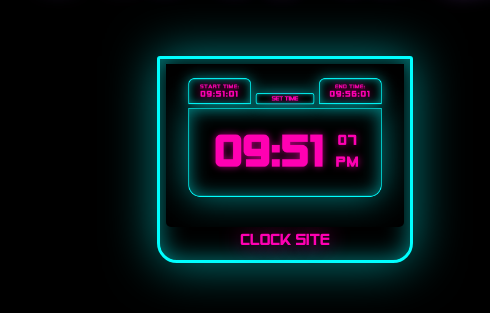
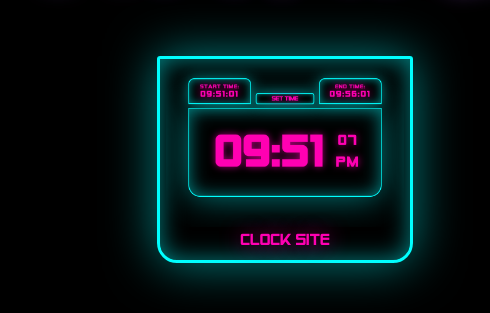
Before and after one commit to MrKezzah/MrKezzah.github.io, a plain HTML site: page index.html in a window 1280 px wide. Shown: the part 344-657 px from the top of the page, 185-675 px from the left. Drawn offline with nearby package versions, Linux system fonts and the light colour scheme.

Commit message:
.examples change

```diff
--- a/styles.css
+++ b/styles.css
@@ -111,7 +111,7 @@ html{
 }
 
 #ex1 img{
-    /*z-index: -1;*/
+    z-index: -1;
 }
 
 .examples p{
@@ -127,7 +127,7 @@ html{
   border-radius: 3px 3px 20px 20px;
   border-color: #00FFFF;
   box-shadow: 0px 0px 50px #008282, inset 0px 0px 25px #008282;
-  background-color: black;
+  background-color: transparent;
   float: left;
   margin-right: 45px;
   animation-play-state: running;
```
